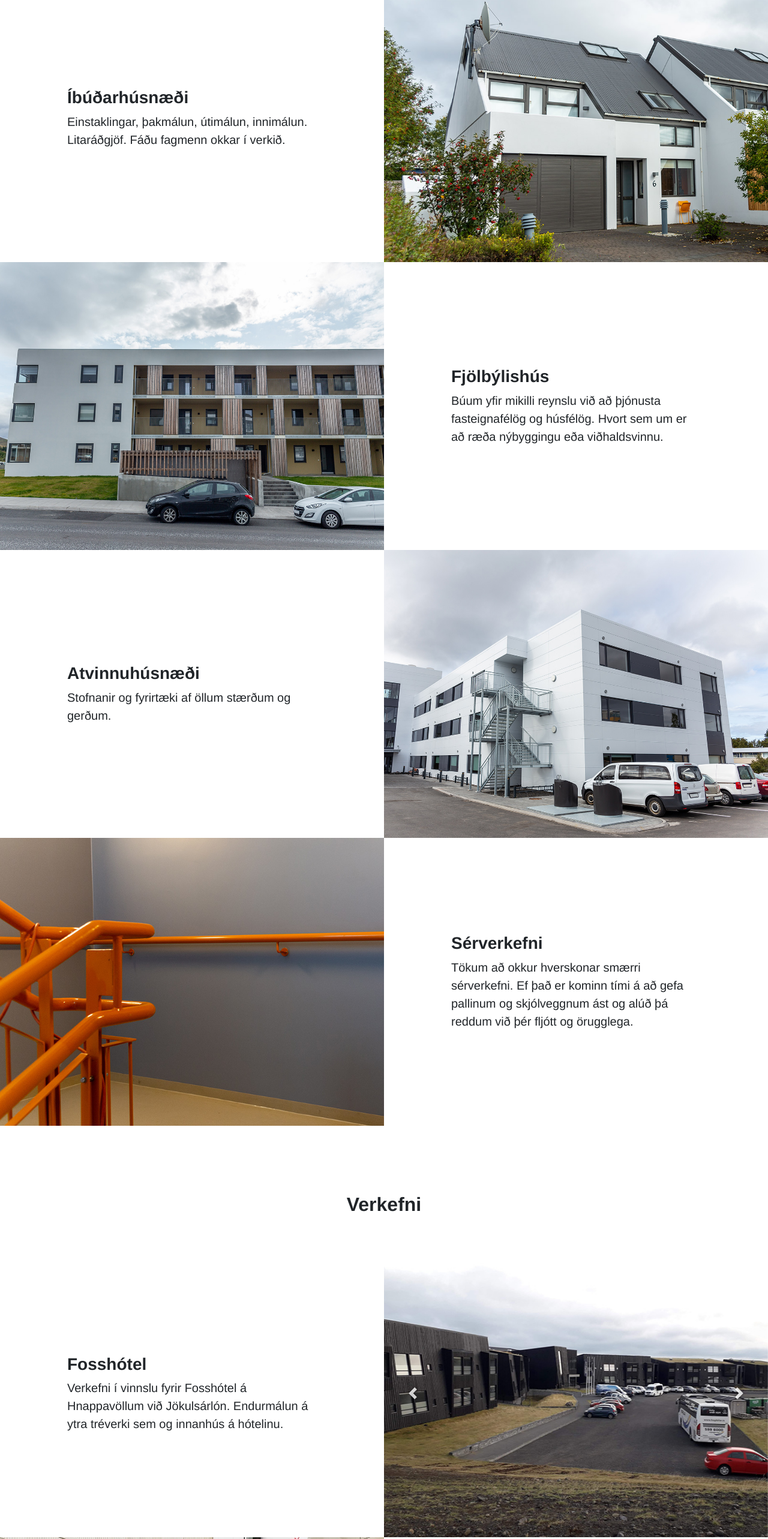
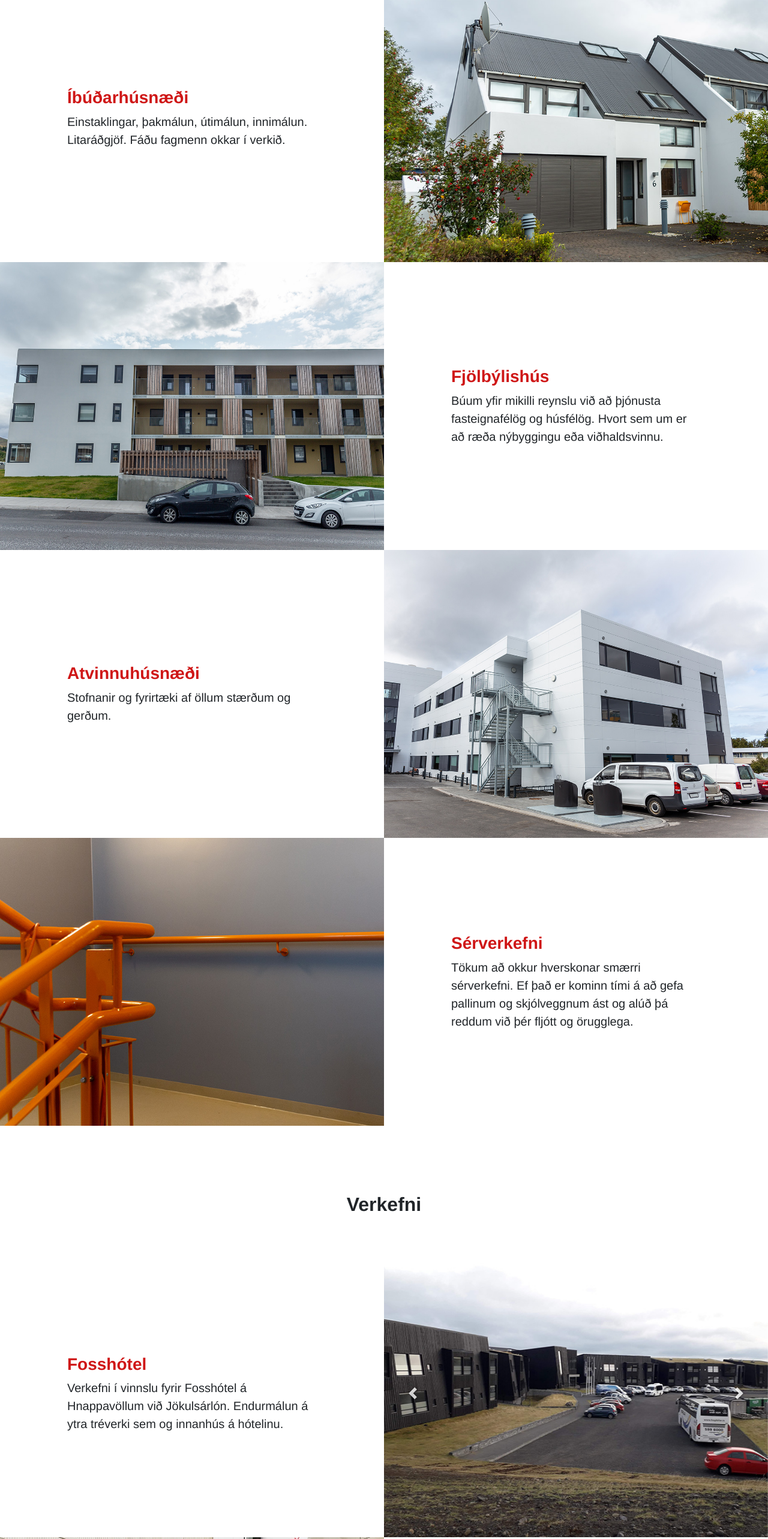
Before and after one commit to jonrh/jonogmarteinn.is, a Gatsby app: page / in a window 1280 px wide. Shown: the part 2072-4638 px from the top of the page at 60% size. Built offline with nearby package versions, Linux system fonts and the light colour scheme.

Commit message:
Added links to all services and projects

```diff
--- a/src/pages/index.js
+++ b/src/pages/index.js
@@ -30,6 +30,8 @@ import Layout from "../components/Layout";
 
 /** Convenience function to return a React style object with a background image */
 const backgroundImage = (image) => ({ backgroundImage: `url('${image}')` });
+
+const H3Link = ({label, href}) => <a href={href}><h3>{label}</h3></a>;
 
 const Index = (props) => {
   return (
@@ -98,7 +100,7 @@ const Index = (props) => {
               role="img" aria-label="Hvítt íbúðarhúsnæði með gráblátt þak"
             />
             <div className="col-lg-6 order-lg-1 my-auto showcase-text">
-              <h3>Íbúðarhúsnæði</h3>
+              <H3Link label="Íbúðarhúsnæði" href="/þjónustur/íbúðarhúsnæði" />
               <p className="lead mb-0">
                 Einstaklingar, þakmálun, útimálun, innimálun. Litaráðgjöf. Fáðu fagmenn okkar í verkið.
               </p>
@@ -112,7 +114,7 @@ const Index = (props) => {
               role="img" aria-label="Nýmálað hvítt fjölbýlishús"
             />
             <div className="col-lg-6 my-auto showcase-text">
-              <h3>Fjölbýlishús</h3>
+              <H3Link label="Fjölbýlishús" href="/þjónustur/fjölbýlishús" />
               <p className="lead mb-0">
                 Búum yfir mikilli reynslu við að þjónusta fasteignafélög og húsfélög. Hvort sem um er
                 að ræða nýbyggingu eða viðhaldsvinnu.
@@ -127,7 +129,7 @@ const Index = (props) => {
               role="img" aria-label="Hvítt atvinnuhúsnæði"
             />
             <div className="col-lg-6 order-lg-1 my-auto showcase-text">
-              <h3>Atvinnuhúsnæði</h3>
+              <H3Link label="Atvinnuhúsnæði" href="/þjónustur/atvinnuhúsnæði" />
               <p className="lead mb-0">
                 Stofnanir og fyrirtæki af öllum stærðum og gerðum.
               </p>
@@ -141,7 +143,7 @@ const Index = (props) => {
               role="img" aria-label="Appelsínugult handriði í stigagangi með grábláum vegg"
             />
             <div className="col-lg-6 my-auto showcase-text">
-              <h3>Sérverkefni</h3>
+              <H3Link label="Sérverkefni" href="/þjónustur/sérverkefni" />
               <p className="lead mb-0">
                 Tökum að okkur hverskonar smærri sérverkefni. Ef það er kominn tími á að gefa pallinum
                 og skjólveggnum ást og alúð þá reddum við þér fljótt og örugglega.
@@ -193,7 +195,7 @@ const Index = (props) => {
               </div>
             </div>
             <div className="col-lg-6 order-lg-1 my-auto showcase-text">
-              <h3>Fosshótel</h3>
+              <H3Link label="Fosshótel" href="/verkefni/fosshótel" />
               <p className="lead mb-0">
                 Verkefni í vinnslu fyrir Fosshótel á Hnappavöllum við Jökulsárlón. Endurmálun á ytra
                 tréverki sem og innanhús á hótelinu.
@@ -209,7 +211,7 @@ const Index = (props) => {
               role="img" aria-label="Jón Hafdal að kítta við andyri Lindex verslunar í Kaupmannahöfn"
             />
             <div className="col-lg-6 my-auto showcase-text">
-              <h3>Lindex</h3>
+              <H3Link label="Lindex" href="/verkefni/lindex" />
               <p className="lead mb-0">
                 Höfum séð alfarið um málningarþjónustu fyrir Lindex á Íslandi frá því að fyrsta verslun
                 opnaði árið 2011. Höfum einnig tekið að okkur verkefni í Kaupmannahöfn.
@@ -269,7 +271,7 @@ const Index = (props) => {
               </div>
             </div>
             <div className="col-lg-6 order-lg-1 my-auto showcase-text">
-              <h3>Sólvangur Hjúkrunarheimili</h3>
+              <H3Link label="Sólvangur Hjúkrunarheimili" href="/verkefni/sólvangur" />
               <p className="lead mb-0">
                 Höfum nýlokið við alla sparsl og málningarvinnu í glæsilegu hjúkrunarheimili Sólvangs í
                 Hafnarfirði.
@@ -285,7 +287,7 @@ const Index = (props) => {
               role="img" aria-label="Dökk og ljósgræn málað fjölbýlishús á þremur hæðum"
             />
             <div className="col-lg-6 my-auto showcase-text">
-              <h3>Blikahöfði 5 - 7</h3>
+              <H3Link label="Blikahöfði 5 - 7" href="/verkefni/blikahöfði5-7" />
               <p className="lead mb-0">
                 Endurmálun fyrir húsfélag Blikhöfða 5 - 7. Útimálun á veggjum og tréverki.
               </p>
@@ -300,7 +302,7 @@ const Index = (props) => {
               role="img" aria-label="Ljós-ljós brúnt málað fjölbýlishús á tvemur hæðum"
             />
             <div className="col-lg-6 order-lg-1 my-auto showcase-text">
-              <h3>Vegghamrar 2 - 10</h3>
+              <H3Link label="Vegghamrar 2 - 10" href="verkefni/vegghamrar2-10" />
               <p className="lead mb-0">
                 Viðhald fyrir húsfélag Vegghamra 2 - 10. Útimálun á öllum veggjum og tréverki.
               </p>
--- a/src/pages/verkefni/fosshótel.js
+++ b/src/pages/verkefni/fosshótel.js
@@ -47,7 +47,6 @@ const Fosshótel = (props) => {
           <FullWidthImage src={Fosshotel4} />
         </Col>
       </Row>
-
     </Layout>
   );
 };
```
